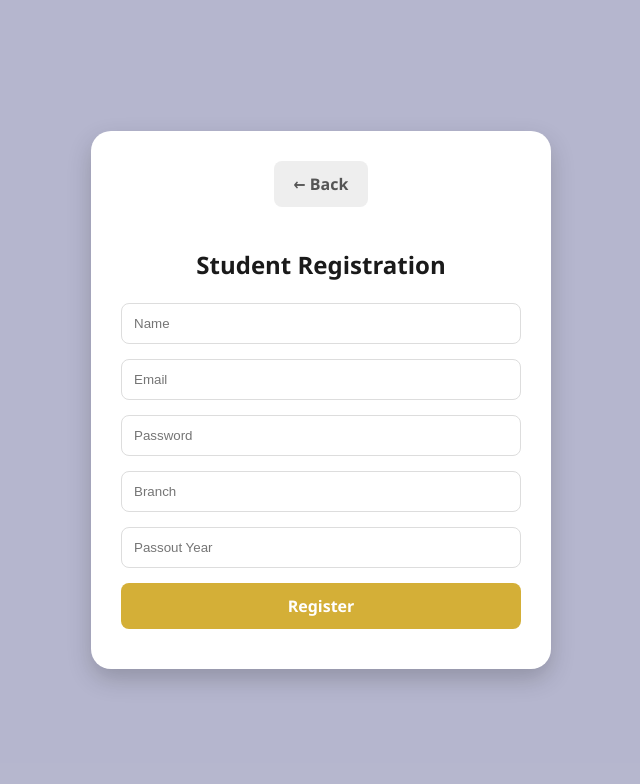
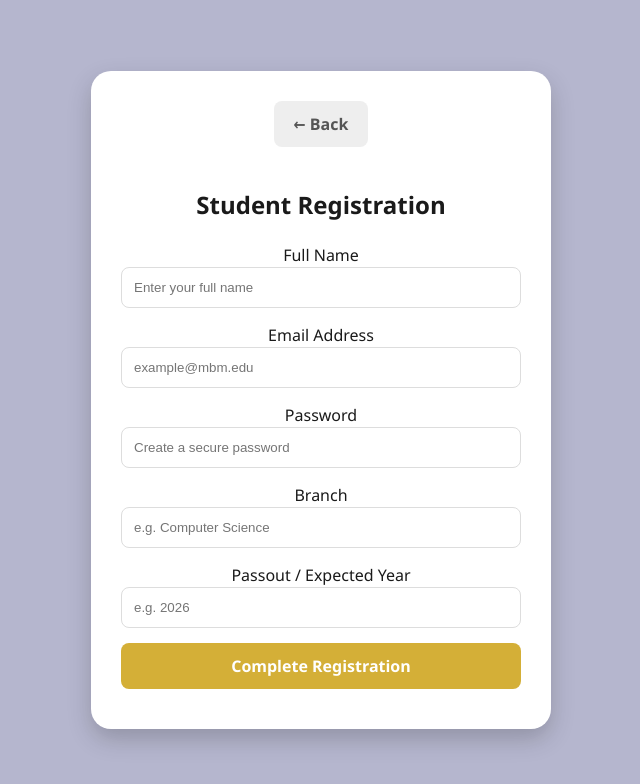
Before and after one commit to Vipash/Alumni-Connect, a React (Vite) app: page / in a window 1280 px wide. Both pictures are taken after a click on the button "Register as Student". Shown: the top 784 px of the page, without its empty margins (319-959 px from the left). Built offline with nearby package versions, Linux system fonts and the light colour scheme; no server answers.

Commit message:
nvm we are so back

```diff
--- a/src/App.jsx
+++ b/src/App.jsx
@@ -102,19 +102,41 @@ function App() { // <--- Added the missing opening brace here
   <form onSubmit={handleSubmit}>
     <button className="back-btn" onClick={() => setView('home')}>← Back</button>
     <h2>{view === 'reg-alumni' ? 'Alumni' : 'Student'} Registration</h2>
-                <input placeholder="Name" value={formData.name} required onChange={e => setFormData({...formData, name: e.target.value})} />
-                <input placeholder="Email" value={formData.email} type="email" required onChange={e => setFormData({...formData, email: e.target.value})} />
-                <input placeholder="Password" value={formData.password} type="password" required onChange={e => setFormData({...formData, password: e.target.value})} />
-                <input placeholder="Branch" value={formData.branch} required onChange={e => setFormData({...formData, branch: e.target.value})} />
-                <input placeholder="Passout Year" type="number" value={formData.passoutYear} required onChange={e => setFormData({...formData, passoutYear: e.target.value})} />
+
+    {/* Name */}
+    <label>Full Name</label>
+    <input placeholder="Enter your full name" value={formData.name} required onChange={e => setFormData({...formData, name: e.target.value})} />
+
+    {/* Email */}
+    <label>Email Address</label>
+    <input placeholder="example@mbm.edu" value={formData.email} type="email" required onChange={e => setFormData({...formData, email: e.target.value})} />
+
+    {/* Password */}
+    <label>Password</label>
+    <input placeholder="Create a secure password" value={formData.password} type="password" required onChange={e => setFormData({...formData, password: e.target.value})} />
+
+    {/* Branch */}
+    <label>Branch</label>
+    <input placeholder="e.g. Computer Science" value={formData.branch} required onChange={e => setFormData({...formData, branch: e.target.value})} />
+
+    {/* Passout Year (FIXED: Added this missing field) */}
+    <label>Passout / Expected Year</label>
+    <input placeholder="e.g. 2026" type="number" value={formData.passoutYear} required onChange={e => setFormData({...formData, passoutYear: e.target.value})} />
 
     {view === 'reg-alumni' && (
       <>
-                    <input placeholder="Company" value={formData.company} required onChange={e => setFormData({...formData, company: e.target.value})} />
-                    <button type="button" onClick={() => setView('picker')}>Pick Location</button>
+        {/* Company */}
+        <label>Current Company</label>
+        <input placeholder="Where do you work?" value={formData.company} required onChange={e => setFormData({...formData, company: e.target.value})} />
+
+        <label>Location</label>
+        <button type="button" onClick={() => setView('picker')}>
+          {selectedCoords ? "Location Picked ✅" : "Click to Pin Location on Map"}
+        </button>
       </>
     )}
-                <button type="submit" className="submit-btn">Register</button>
+
+    <button type="submit" className="submit-btn">Complete Registration</button>
   </form>
 )}
             {view === 'admin-dash' && <h2>Admin Dashboard Active</h2>}
```
Lines whose indentation alone changed are shown as unchanged.
